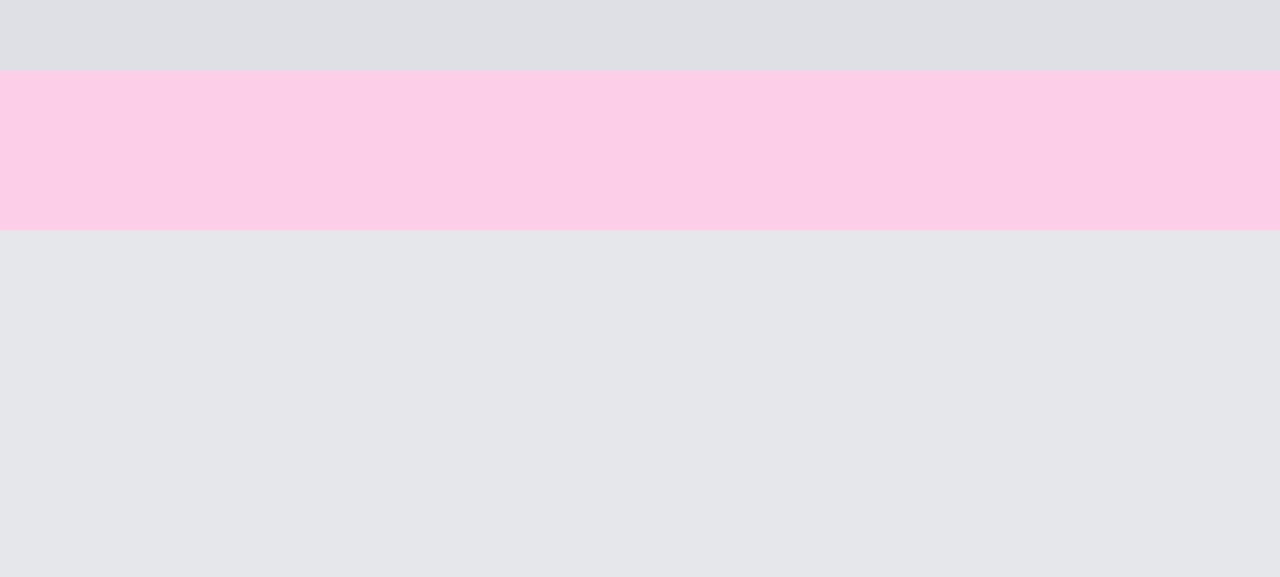
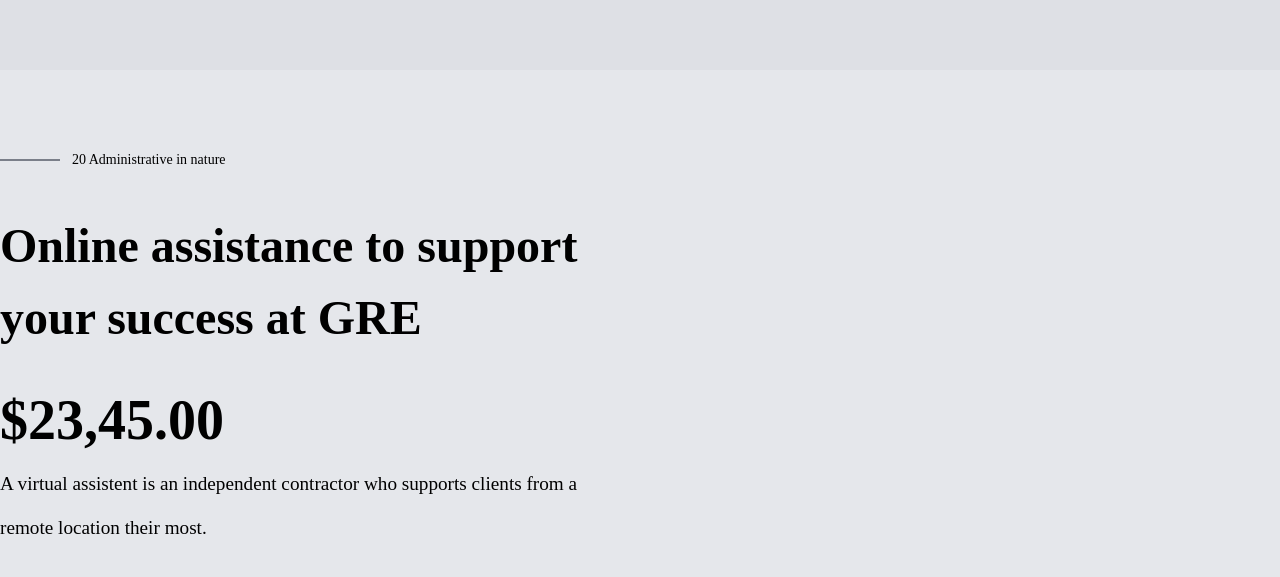
Before and after one commit to Bills-6/landing-page-portfolio, a plain HTML site: page index.html in a window 1280 px wide. Shown: the part 1642-2219 px from the top of the page. Before the commit the page ends 1872 px from the top, so only its background shows below. Drawn offline with nearby package versions, Linux system fonts and the light colour scheme; a web font is replaced by a local one.

Commit message:
update: add static content

```diff
--- a/index.html
+++ b/index.html
@@ -137,8 +137,14 @@
 			</div>
 
 		</div>
-		<div class="py-20 bg-pink-200 flex flex-col lg:flex-row gap-5" id="static-section">
-
+		<div class="py-20 flex flex-col lg:flex-row gap-5" id="static-page">
+			<div class="static-content w-full lg:w-[50%]">
+				<span class="text relative after:content-[''] after:absolute after:w-[60px] after:h-[1px] after:bg-gray-900 after:left-0 after:top-[50%] after:translate-y-[-50%] ps-18 text-sm mb-5 block w-fit lg:mb-10">20 Administrative in nature</span>
+				<h2 class="font-bold text-[1.7rem] lg:text-[3rem] mb-6">Online assistance to support your success at GRE</h2>
+				<span class="price-text font-bold text-[1.8rem] lg:text-[3.5rem]">$23,45.00</span>
+				<p class="leading-8 font-light mb-6 lg:text-[1.2rem] lg:leading-11">A virtual assistent is an independent contractor who supports clients from a remote location their most.</p>
+			</div>
+			<div class="static-image w-full lg:w-[50%]"></div>
 		</div>
 	</div>
 	<script type="module" src="components/navbar.js"></script>
```
